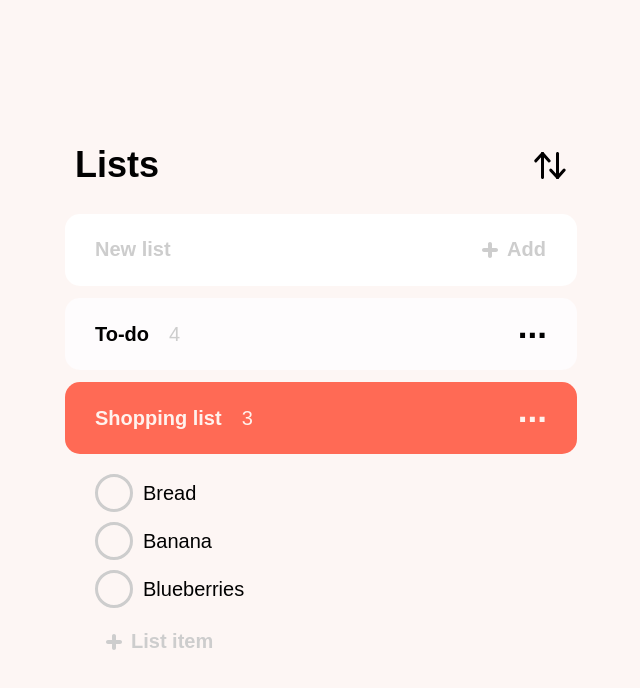
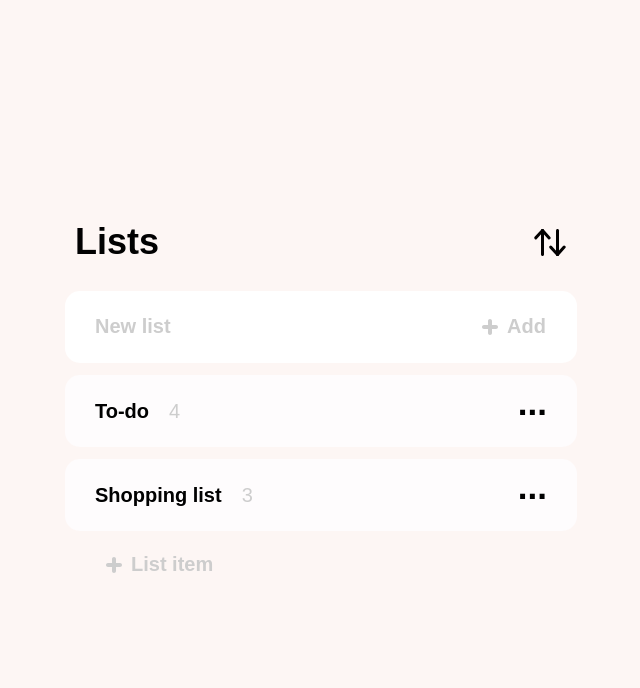
Before and after one commit to Quiddlee/React-To-Do-App, a React (Create React App) app: page / in a window 1280 px wide. Shown: the top 688 px of the page, without its empty margins (319-959 px from the left). Built offline with nearby package versions, Linux system fonts and the light colour scheme; a web font is replaced by a local one.

Commit message:
feat: implement open list

```diff
--- a/src/components/Lists/ListItem.js
+++ b/src/components/Lists/ListItem.js
@@ -1,15 +1,19 @@
 import TodoList from './TodoList/TodoList';
 
-export default function ListItem({ data: { id, title, todos } }) {
+export default function ListItem({
+  listData: { id, title, todos },
+  onOpenList,
+  openedList,
+}) {
   return (
-    <li className="item">
-      <div className={`heading ${id === 1 ? 'active' : ''}`}>
+    <li onClick={() => onOpenList(id)} className="item">
+      <article className={`heading ${id === openedList ? 'active' : ''}`}>
         {title}
         <span className="heading__num-of-todos">{todos.length}</span>
         <button className="button title heading__more-btn">...</button>
-      </div>
+      </article>
 
-      {id === 1 && <TodoList todos={todos} />}
+      {id === openedList && <TodoList todos={todos} />}
     </li>
   );
 }
--- a/src/components/Lists/Lists.js
+++ b/src/components/Lists/Lists.js
@@ -1,10 +1,21 @@
 import ListItem from './ListItem';
+import { useState } from 'react';
 
 export default function Lists({ lists }) {
+  const [openedList, setOpenedList] = useState(null);
+
+  function handleOpenList(id) {
+    setOpenedList(id);
+  }
+
   return (
     <ul className="lists title">
-      {lists.map((list) => (
-        <ListItem data={list} />
+      {lists.map((listData) => (
+        <ListItem
+          openedList={openedList}
+          onOpenList={handleOpenList}
+          listData={listData}
+        />
       ))}
     </ul>
   );
--- a/src/index.css
+++ b/src/index.css
@@ -145,6 +145,7 @@ body {
     .item {
       display: grid;
       list-style: none;
+      cursor: pointer;
 
       .heading {
         display: flex;
```
